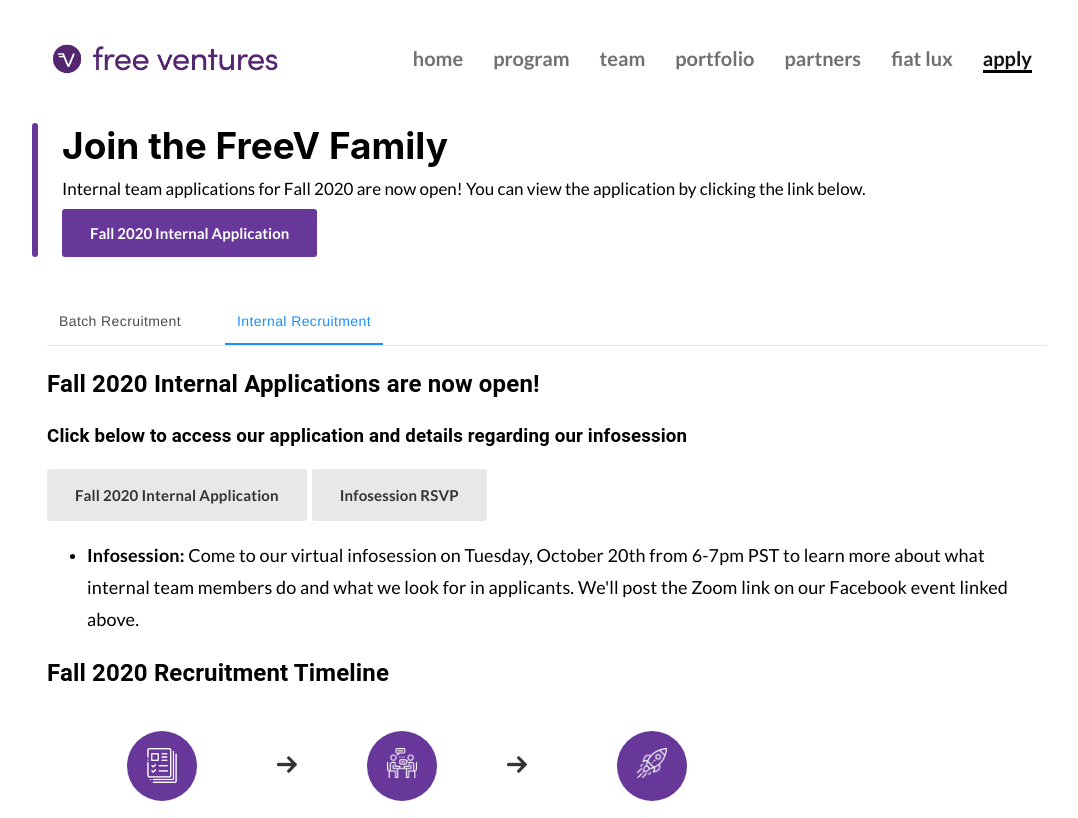
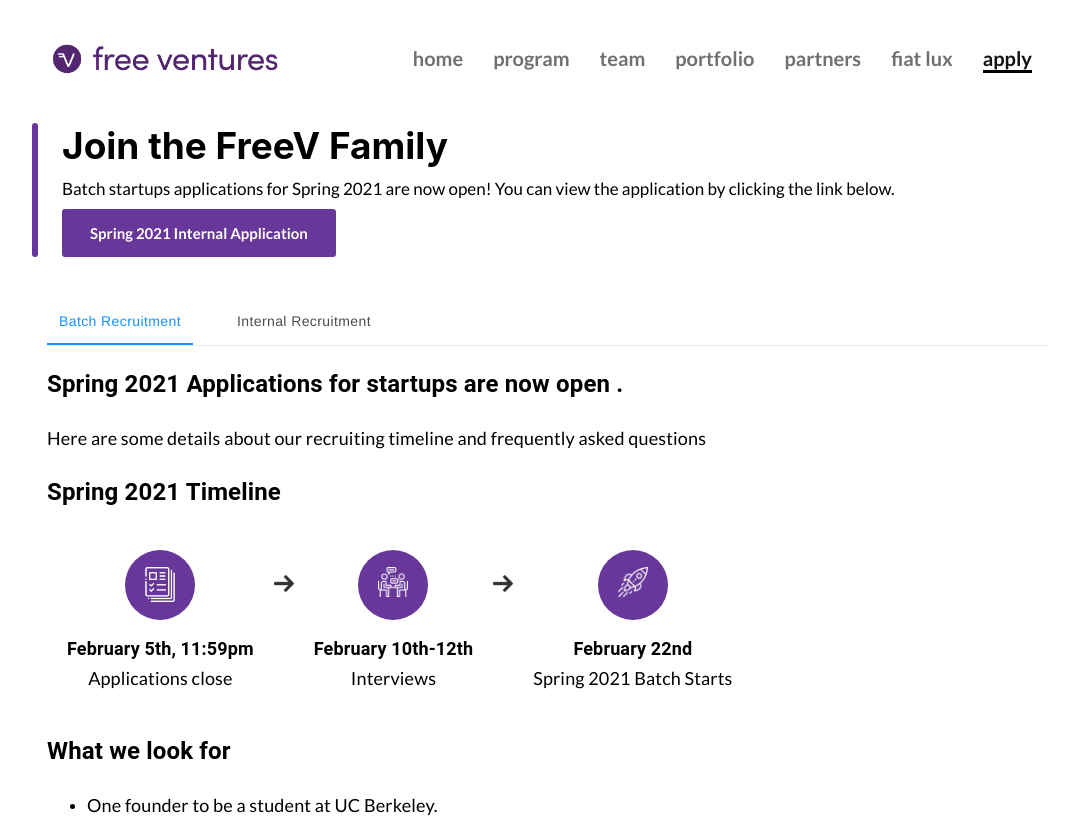
Before and after one commit to adhivd/freev-website, a React (Create React App) app: page /apply in a window 1280 px wide. Shown: the top 818 px of the page, without its empty margins (93-1171 px from the left). Built offline with nearby package versions, Linux system fonts and the light colour scheme.

Commit message:
Updated for spring 2021 batch application

```diff
--- a/src/Components/Apply.js
+++ b/src/Components/Apply.js
@@ -71,7 +71,7 @@ const classes = useStyles();
 
 // change .useState value for either 0 - batch recruitment, 1 - internal recruitment
 
-const [value, setValue] = React.useState(1);
+const [value, setValue] = React.useState(0);
 
 function handleChange(event, newValue) {
     setValue(newValue);
@@ -81,7 +81,7 @@ useEffect(() => {
     console.log(value);
 }, [value])
 
-let airtableLink = "https://airtable.com/shrVOyiRKqN8d9XCW";
+let airtableLink = "https://airtable.com/shrlN1kk7bYnsTgzq?fbclid=IwAR2SasDfSrtVRSC2xa40DUZFy9Hk_eO2PkhQtELWagvvzFkdbBVK591rqPI";
 
 
 let batchFAQContent = [
@@ -123,9 +123,9 @@ let batchFAQContent = [
         <section>
             <GenericTop
                 header={'Join the FreeV Family'}
-                description={'Internal team applications for Fall 2020 are now open! You can view the application by clicking the link below.'}
+                description={'Batch startups applications for Spring 2021 are now open! You can view the application by clicking the link below.'}
             >
-                <a href={airtableLink} className="genericButton" target="_blank">Fall 2020 Internal Application</a>
+                <a href={airtableLink} className="genericButton" target="_blank">Spring 2021 Internal Application</a>
             </GenericTop>
             <GenericPage>
                 <div className={classes.root}>
@@ -139,9 +139,7 @@ let batchFAQContent = [
                     {/* BATCH TAB */}
 
                     <TabPanel value={value} index={0}>
-                        <h2>Fall 2020 Applications for startups are now closed .</h2>
-                        <h3>Applications for Spring 2021 will open late January</h3>
-
+                        <h2>Spring 2021 Applications for startups are now open .</h2>
 
                         {/* <ul>
                             <li>
@@ -158,13 +156,13 @@ let batchFAQContent = [
                         </ul> */}
 
                         <p>Here are some details about our recruiting timeline and frequently asked questions</p>
-                        <h2>Fall 2020 Timeline</h2>
+                        <h2>Spring 2021 Timeline</h2>
                         <div className="timeline">
                             <article>
                                 <div>
                                     <img src={application} alt="" />
                                 </div>
-                                <h2>September 11th, 11:59pm</h2>
+                                <h2>February 5th, 11:59pm</h2>
                                 <p>Applications close</p>
                             </article>
                             <span>
@@ -174,7 +172,7 @@ let batchFAQContent = [
                                 <div>
                                     <img src={interview} alt="" />
                                 </div>
-                                <h2>September 14th-18th</h2>
+                                <h2>February 10th-12th</h2>
                                 <p>Interviews</p>
                             </article>
                             <span>
@@ -184,8 +182,8 @@ let batchFAQContent = [
                                 <div>
                                     <img src={rocket} alt="" />
                                 </div>
-                                <h2>September 21st</h2>
-                                <p>Fall 2020 Batch Starts</p>
+                                <h2>February 22nd</h2>
+                                <p>Spring 2021 Batch Starts</p>
                             </article>
                         </div>
                         <h2>What we look for</h2>
```
Also changed, not shown: 2 other files (tests, documents, lock files or other folders).
